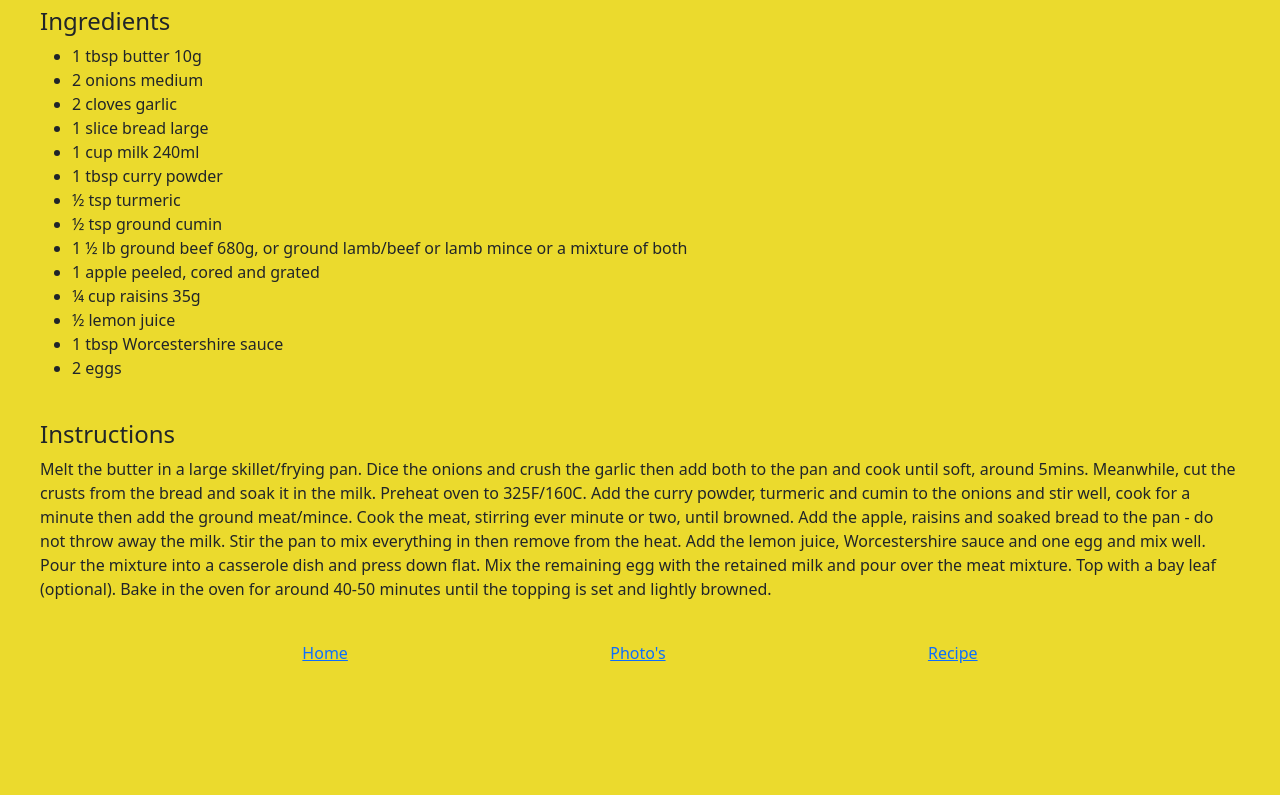
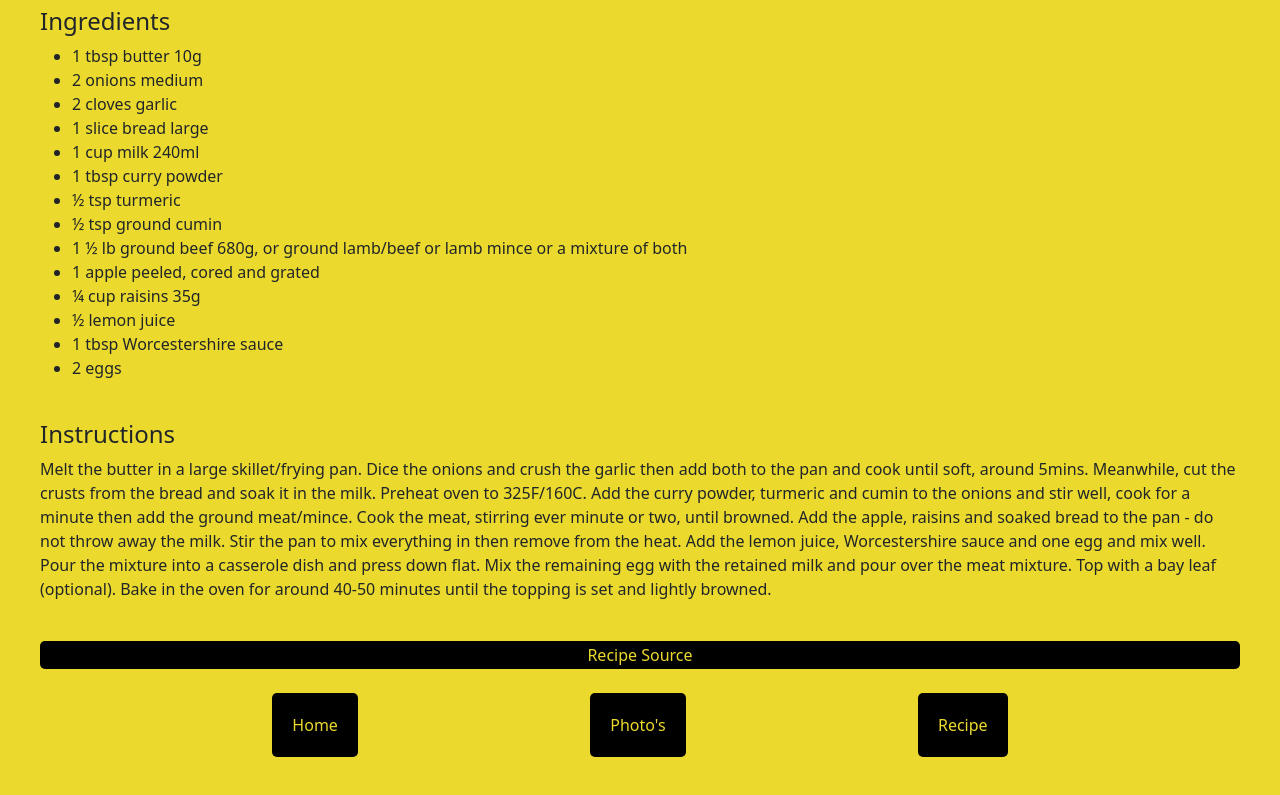
Before and after one commit to JantinaG/Bobotie, a plain HTML site: page content/recipe.html in a window 1280 px wide. Shown: the part 113-908 px from the top of the page. Before the commit the page ends 818 px from the top, so only its background shows below. Drawn offline with nearby package versions, Linux system fonts and the light colour scheme.

Commit message:
Final touches
changed layout of files
changed links to server links
css tweaks

```diff
--- a/recipe.html
+++ b/content/recipe.html
@@ -14,7 +14,7 @@
     <title>Recipe</title>
   </head>
   <body>
-    <h1>Bobotie Recipe</h1>
+    <h1 class="text-center">Bobotie Recipe</h1>
     <br />
     <h4>Ingredients</h4>
     <ul>
@@ -54,10 +54,14 @@
       set and lightly browned.
     </p>
     <br />
+    <a href="https://www.carolinescooking.com/bobotie/" id="recipe-link"
+      >Recipe Source</a
+    >
+    <br />
     <div class="links">
-      <a href="index.html">Home</a>
-      <a href="photos.html">Photo's</a>
-      <a href="recipe.html">Recipe</a>
+      <a href="/index.html">Home</a>
+      <a href="/content/photos.html">Photo's</a>
+      <a href="/content/recipe.html">Recipe</a>
     </div>
   </body>
 </html>
--- a/src/style.css
+++ b/src/style.css
@@ -3,9 +3,18 @@ body {
   background: #ebda2d;
 }
 
-h1 {
-  text-align: center;
+a {
+  text-decoration: none;
+  padding: 20px;
+  border-radius: 5px;
+  color: #ebda2d;
+  background: black;
 }
+
+a:hover {
+  color: blanchedalmond;
+}
+
 .links {
   display: flex;
   justify-content: space-evenly;
@@ -14,5 +23,10 @@ h1 {
 img {
   display: block;
   margin: 0 auto;
+}
 
+#recipe-link {
+  display: flex !important;
+  justify-content: center !important;
+  padding: 2px !important;
 }
```
Also changed, not shown: content/photos.html (renamed from photos.html, +5 -4 lines), index.html (+6 -6 lines).
